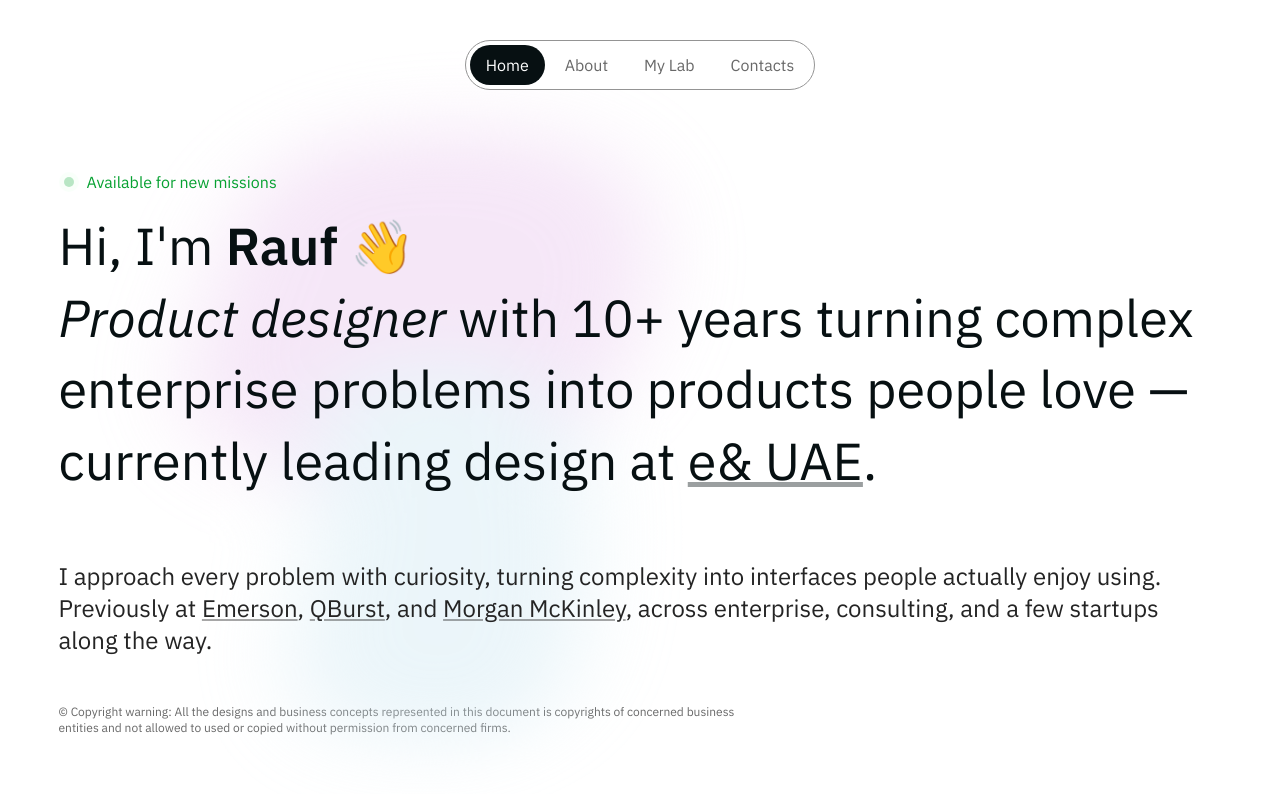
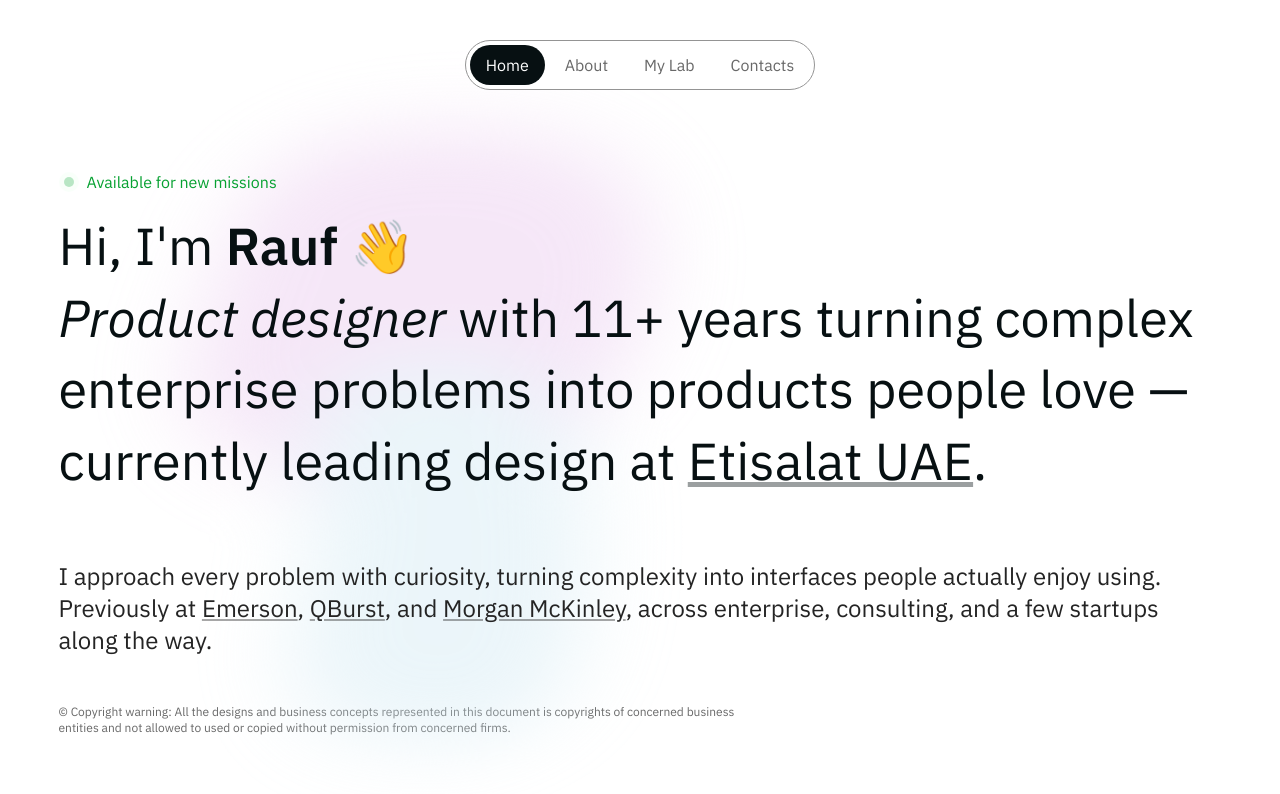
Before and after one commit to ai4rauf-web/My_Portfolio_2026, a React (Vite) app: page / in a window 1280 px wide. Shown: the top 794 px of the page. Built offline with nearby package versions, Linux system fonts and the light colour scheme.

Commit message:
Hero: 11+ years, Etisalat UAE

```diff
--- a/src/components/Hero.tsx
+++ b/src/components/Hero.tsx
@@ -18,7 +18,7 @@
         Hi, I'm <span className="font-semibold">Rauf</span>{' '}
         <span className="inline-block origin-[70%_80%] motion-safe:animate-wave">👋</span>
         <br />
-        <em>Product designer</em> with 10+ years turning complex enterprise problems into products
+        <em>Product designer</em> with 11+ years turning complex enterprise problems into products
         people love — currently leading design at{' '}
         <a
           href="https://www.eand.com/en/index.html"
@@ -26,7 +26,7 @@
           rel="noreferrer"
           className="underline decoration-ink/40 underline-offset-2 transition-colors hover:text-[#1377b0] hover:decoration-[#1377b0]"
         >
-          e&amp; UAE
+          Etisalat UAE
         </a>
         .
       </h1>
```
